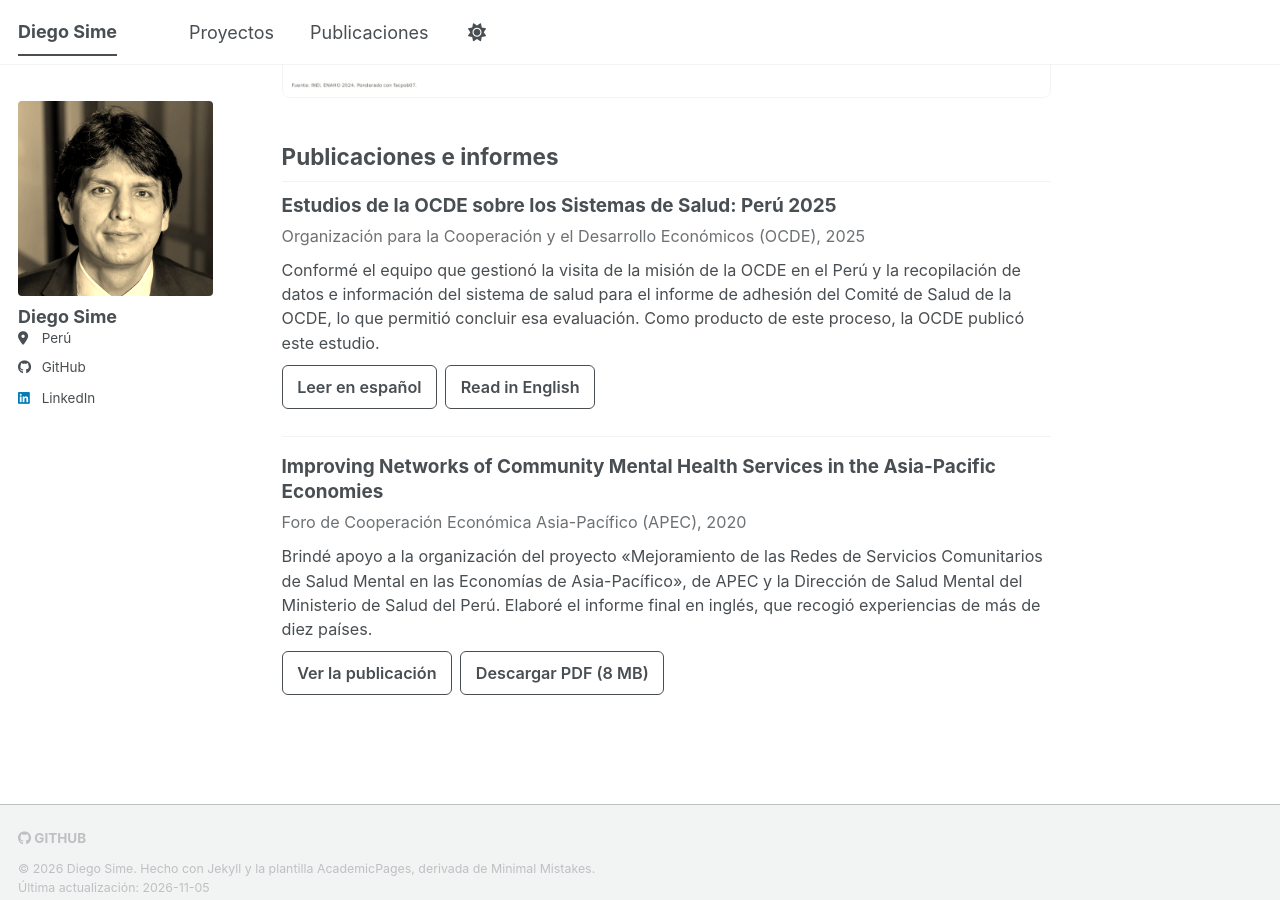
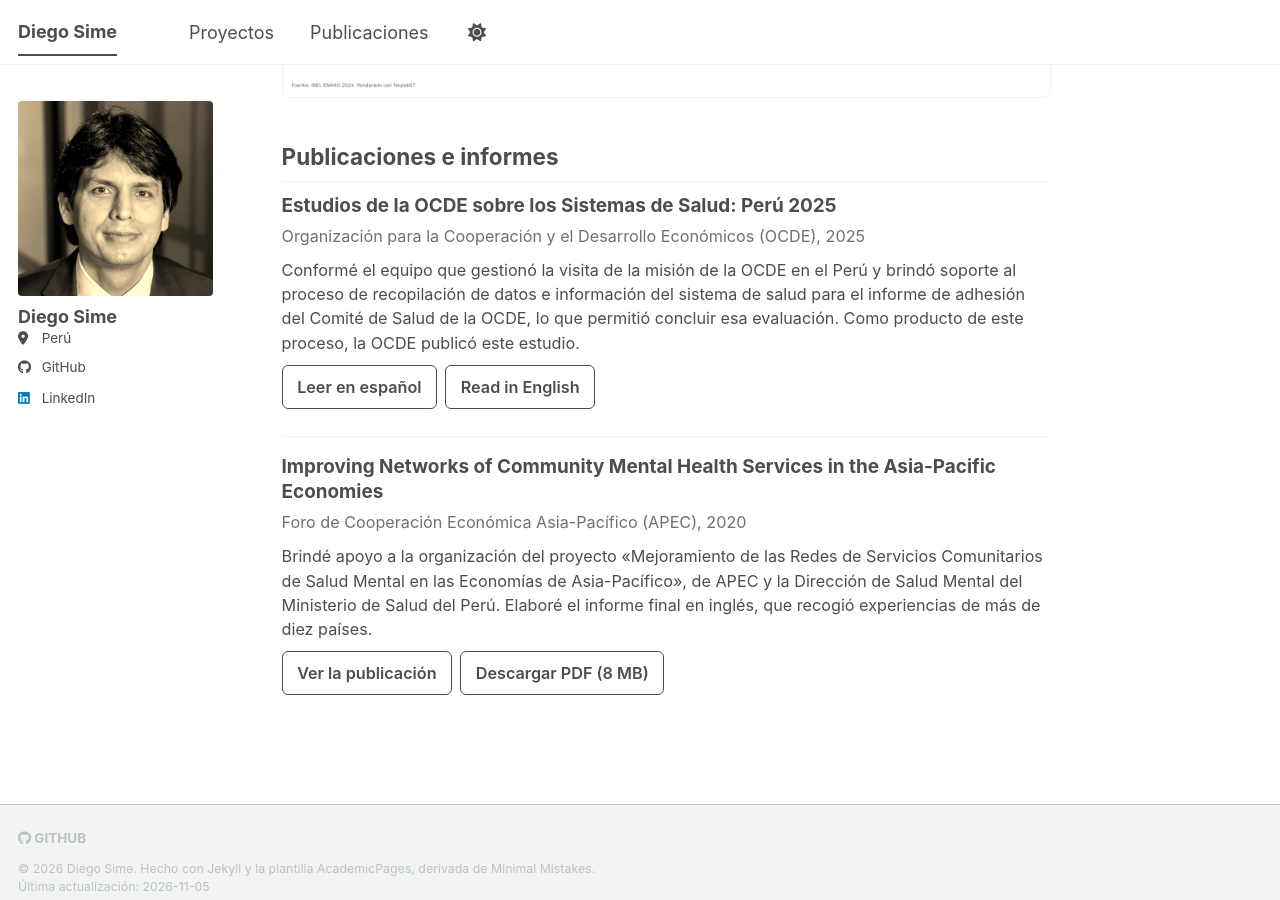
Before and after one commit to diegosimemirror/diegosimemirror.github.io, a Jekyll site: the page built from _pages/about.md, in a window 1280 px wide and 900 px high, scrolled down 1600 px. Built offline with Jekyll 4.4.1, drawn with Linux system fonts in a browser that asks for light colours; a script bundle is joined from its source files by our own code; a style sheet for code colours, icons or effects is not loaded.

Commit message:
Corrige la descripción del aporte al estudio de la OCDE
Co-Authored-By: Claude Opus 5.5 <noreply@anthropic.com>

```diff
--- a/_data/publicaciones.yml
+++ b/_data/publicaciones.yml
@@ -4,7 +4,7 @@
 - titulo: "Estudios de la OCDE sobre los Sistemas de Salud: Perú 2025"
   editor: "Organización para la Cooperación y el Desarrollo Económicos (OCDE)"
   anio: 2025
-  aporte: "Conformé el equipo que gestionó la visita de la misión de la OCDE en el Perú y la recopilación de datos e información del sistema de salud para el informe de adhesión del Comité de Salud de la OCDE, lo que permitió concluir esa evaluación. Como producto de este proceso, la OCDE publicó este estudio."
+  aporte: "Conformé el equipo que gestionó la visita de la misión de la OCDE en el Perú y brindó soporte al proceso de recopilación de datos e información del sistema de salud para el informe de adhesión del Comité de Salud de la OCDE, lo que permitió concluir esa evaluación. Como producto de este proceso, la OCDE publicó este estudio."
   enlaces:
     - texto: "Leer en español"
       url: "https://doi.org/10.1787/262a739e-es"
```
